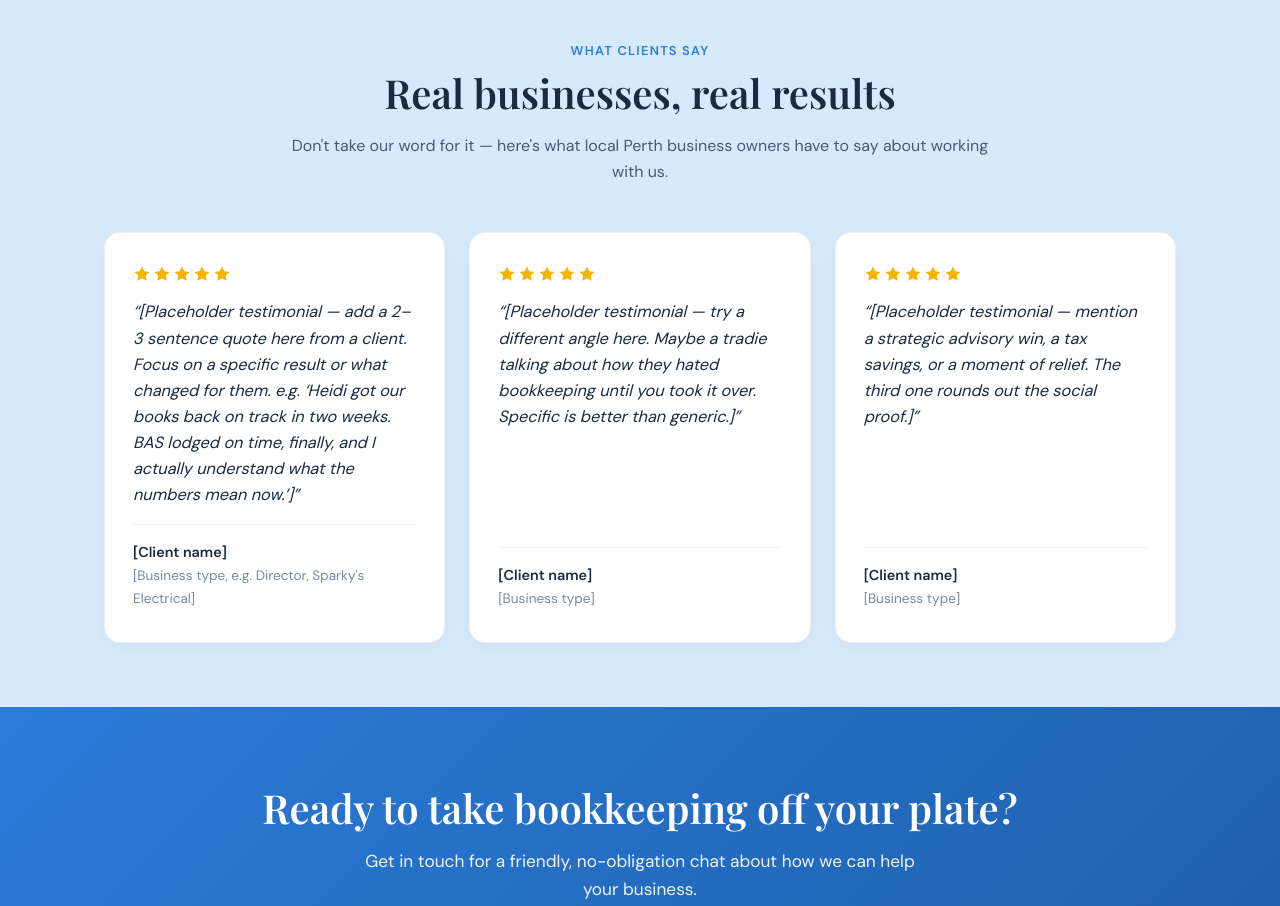
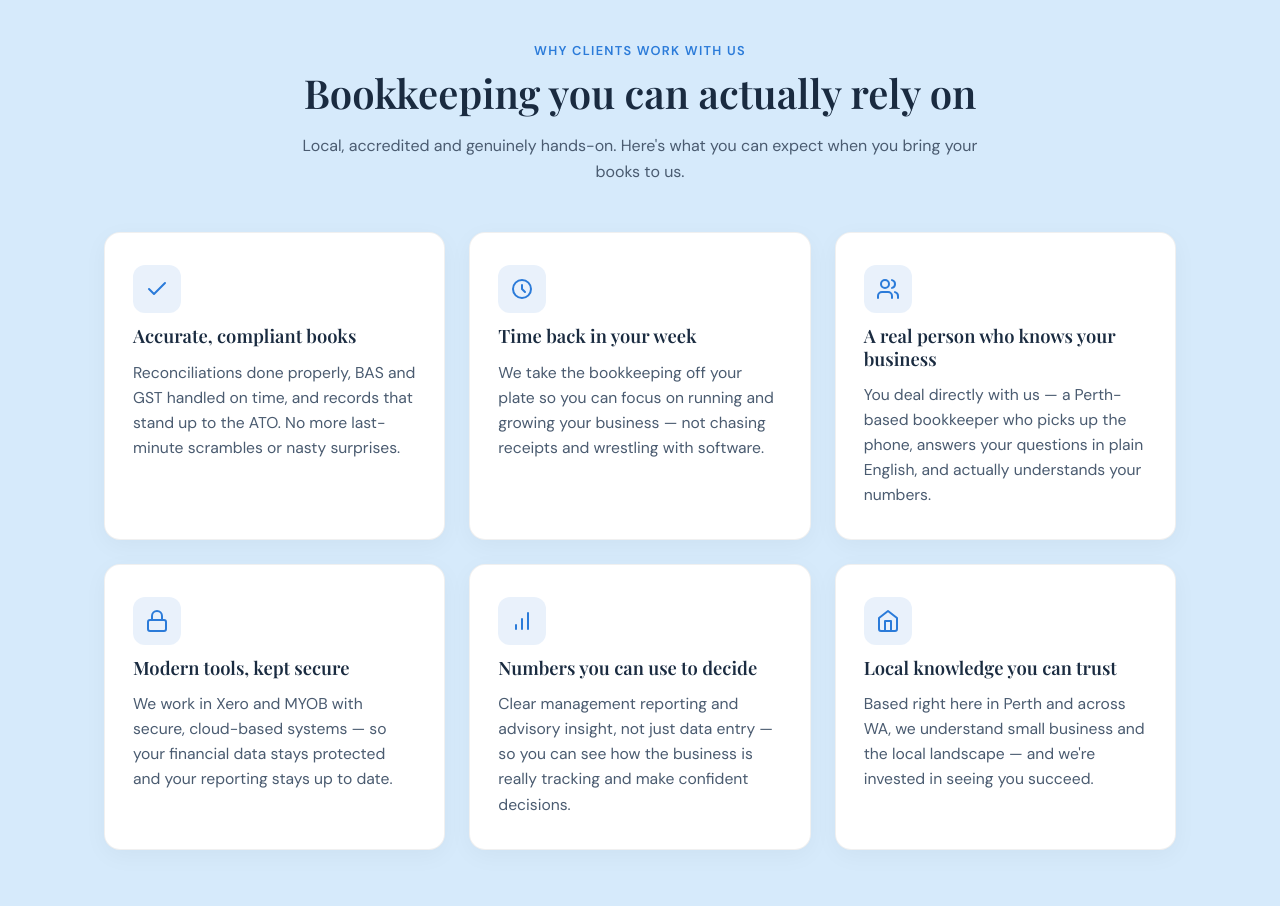
Before and after one commit to Bookkeepers-site/Bookie, an Eleventy site: page index.html in a window 1280 px wide. Shown: the part 2580-3486 px from the top of the page. Built offline with nearby package versions, Linux system fonts and the light colour scheme; Eleventy itself is replaced by a stand-in of ours; files that its build step writes are made by us from their sources; a web font is replaced by a local one.

Commit message:
Replace placeholder testimonials with 'Why clients work with us' section

```diff
--- a/index.html
+++ b/index.html
@@ -210,62 +210,56 @@
   </div>
 </section>
 
-<!-- ===== TESTIMONIALS ===== -->
-<section class="section section--alt testimonials-section">
+<!-- ===== WHY CLIENTS WORK WITH US ===== -->
+<section class="section section--alt testimonials-section" id="why-us">
   <div class="container">
     <div class="section-heading">
-      <span class="eyebrow">What clients say</span>
-      <h2>Real businesses, real results</h2>
-      <p>Don't take our word for it — here's what local Perth business owners have to say about working with us.</p>
+      <span class="eyebrow">Why clients work with us</span>
+      <h2>Bookkeeping you can actually rely on</h2>
+      <p>Local, accredited and genuinely hands-on. Here's what you can expect when you bring your books to us.</p>
     </div>
     <div class="testimonials-grid">
-      <figure class="testimonial-card">
-        <div class="testimonial-stars" aria-label="5 out of 5 stars">
-          <svg width="18" height="18" viewBox="0 0 24 24" fill="currentColor"><path d="M12 2l3.09 6.26L22 9.27l-5 4.87 1.18 6.88L12 17.77l-6.18 3.25L7 14.14 2 9.27l6.91-1.01L12 2z"/></svg>
-          <svg width="18" height="18" viewBox="0 0 24 24" fill="currentColor"><path d="M12 2l3.09 6.26L22 9.27l-5 4.87 1.18 6.88L12 17.77l-6.18 3.25L7 14.14 2 9.27l6.91-1.01L12 2z"/></svg>
-          <svg width="18" height="18" viewBox="0 0 24 24" fill="currentColor"><path d="M12 2l3.09 6.26L22 9.27l-5 4.87 1.18 6.88L12 17.77l-6.18 3.25L7 14.14 2 9.27l6.91-1.01L12 2z"/></svg>
-          <svg width="18" height="18" viewBox="0 0 24 24" fill="currentColor"><path d="M12 2l3.09 6.26L22 9.27l-5 4.87 1.18 6.88L12 17.77l-6.18 3.25L7 14.14 2 9.27l6.91-1.01L12 2z"/></svg>
-          <svg width="18" height="18" viewBox="0 0 24 24" fill="currentColor"><path d="M12 2l3.09 6.26L22 9.27l-5 4.87 1.18 6.88L12 17.77l-6.18 3.25L7 14.14 2 9.27l6.91-1.01L12 2z"/></svg>
+      <figure class="testimonial-card reason-card">
+        <div class="reason-icon" aria-hidden="true">
+          <svg width="24" height="24" viewBox="0 0 24 24" fill="none" stroke="currentColor" stroke-width="2" stroke-linecap="round" stroke-linejoin="round"><path d="M20 6 9 17l-5-5"/></svg>
         </div>
-        <blockquote>
-          “[Placeholder testimonial — add a 2–3 sentence quote here from a client. Focus on a specific result or what changed for them. e.g. ‘Heidi got our books back on track in two weeks. BAS lodged on time, finally, and I actually understand what the numbers mean now.’]”
-        </blockquote>
-        <figcaption>
-          <strong>[Client name]</strong><br>
-          <span class="testimonial-role">[Business type, e.g. Director, Sparky's Electrical]</span>
-        </figcaption>
+        <h3>Accurate, compliant books</h3>
+        <p>Reconciliations done properly, BAS and GST handled on time, and records that stand up to the ATO. No more last-minute scrambles or nasty surprises.</p>
       </figure>
-      <figure class="testimonial-card">
-        <div class="testimonial-stars" aria-label="5 out of 5 stars">
-          <svg width="18" height="18" viewBox="0 0 24 24" fill="currentColor"><path d="M12 2l3.09 6.26L22 9.27l-5 4.87 1.18 6.88L12 17.77l-6.18 3.25L7 14.14 2 9.27l6.91-1.01L12 2z"/></svg>
-          <svg width="18" height="18" viewBox="0 0 24 24" fill="currentColor"><path d="M12 2l3.09 6.26L22 9.27l-5 4.87 1.18 6.88L12 17.77l-6.18 3.25L7 14.14 2 9.27l6.91-1.01L12 2z"/></svg>
-          <svg width="18" height="18" viewBox="0 0 24 24" fill="currentColor"><path d="M12 2l3.09 6.26L22 9.27l-5 4.87 1.18 6.88L12 17.77l-6.18 3.25L7 14.14 2 9.27l6.91-1.01L12 2z"/></svg>
-          <svg width="18" height="18" viewBox="0 0 24 24" fill="currentColor"><path d="M12 2l3.09 6.26L22 9.27l-5 4.87 1.18 6.88L12 17.77l-6.18 3.25L7 14.14 2 9.27l6.91-1.01L12 2z"/></svg>
-          <svg width="18" height="18" viewBox="0 0 24 24" fill="currentColor"><path d="M12 2l3.09 6.26L22 9.27l-5 4.87 1.18 6.88L12 17.77l-6.18 3.25L7 14.14 2 9.27l6.91-1.01L12 2z"/></svg>
+      <figure class="testimonial-card reason-card">
+        <div class="reason-icon" aria-hidden="true">
+          <svg width="24" height="24" viewBox="0 0 24 24" fill="none" stroke="currentColor" stroke-width="2" stroke-linecap="round" stroke-linejoin="round"><path d="M12 8v4l3 3"/><circle cx="12" cy="12" r="9"/></svg>
         </div>
-        <blockquote>
-          “[Placeholder testimonial — try a different angle here. Maybe a tradie talking about how they hated bookkeeping until you took it over. Specific is better than generic.]”
-        </blockquote>
-        <figcaption>
-          <strong>[Client name]</strong><br>
-          <span class="testimonial-role">[Business type]</span>
-        </figcaption>
+        <h3>Time back in your week</h3>
+        <p>We take the bookkeeping off your plate so you can focus on running and growing your business — not chasing receipts and wrestling with software.</p>
       </figure>
-      <figure class="testimonial-card">
-        <div class="testimonial-stars" aria-label="5 out of 5 stars">
-          <svg width="18" height="18" viewBox="0 0 24 24" fill="currentColor"><path d="M12 2l3.09 6.26L22 9.27l-5 4.87 1.18 6.88L12 17.77l-6.18 3.25L7 14.14 2 9.27l6.91-1.01L12 2z"/></svg>
-          <svg width="18" height="18" viewBox="0 0 24 24" fill="currentColor"><path d="M12 2l3.09 6.26L22 9.27l-5 4.87 1.18 6.88L12 17.77l-6.18 3.25L7 14.14 2 9.27l6.91-1.01L12 2z"/></svg>
-          <svg width="18" height="18" viewBox="0 0 24 24" fill="currentColor"><path d="M12 2l3.09 6.26L22 9.27l-5 4.87 1.18 6.88L12 17.77l-6.18 3.25L7 14.14 2 9.27l6.91-1.01L12 2z"/></svg>
-          <svg width="18" height="18" viewBox="0 0 24 24" fill="currentColor"><path d="M12 2l3.09 6.26L22 9.27l-5 4.87 1.18 6.88L12 17.77l-6.18 3.25L7 14.14 2 9.27l6.91-1.01L12 2z"/></svg>
-          <svg width="18" height="18" viewBox="0 0 24 24" fill="currentColor"><path d="M12 2l3.09 6.26L22 9.27l-5 4.87 1.18 6.88L12 17.77l-6.18 3.25L7 14.14 2 9.27l6.91-1.01L12 2z"/></svg>
+      <figure class="testimonial-card reason-card">
+        <div class="reason-icon" aria-hidden="true">
+          <svg width="24" height="24" viewBox="0 0 24 24" fill="none" stroke="currentColor" stroke-width="2" stroke-linecap="round" stroke-linejoin="round"><path d="M16 21v-2a4 4 0 0 0-4-4H6a4 4 0 0 0-4 4v2"/><circle cx="9" cy="7" r="4"/><path d="M22 21v-2a4 4 0 0 0-3-3.87"/><path d="M16 3.13a4 4 0 0 1 0 7.75"/></svg>
         </div>
-        <blockquote>
-          “[Placeholder testimonial — mention a strategic advisory win, a tax savings, or a moment of relief. The third one rounds out the social proof.]”
-        </blockquote>
-        <figcaption>
-          <strong>[Client name]</strong><br>
-          <span class="testimonial-role">[Business type]</span>
-        </figcaption>
+        <h3>A real person who knows your business</h3>
+        <p>You deal directly with us — a Perth-based bookkeeper who picks up the phone, answers your questions in plain English, and actually understands your numbers.</p>
+      </figure>
+      <figure class="testimonial-card reason-card">
+        <div class="reason-icon" aria-hidden="true">
+          <svg width="24" height="24" viewBox="0 0 24 24" fill="none" stroke="currentColor" stroke-width="2" stroke-linecap="round" stroke-linejoin="round"><rect x="3" y="11" width="18" height="11" rx="2"/><path d="M7 11V7a5 5 0 0 1 10 0v4"/></svg>
+        </div>
+        <h3>Modern tools, kept secure</h3>
+        <p>We work in Xero and MYOB with secure, cloud-based systems — so your financial data stays protected and your reporting stays up to date.</p>
+      </figure>
+      <figure class="testimonial-card reason-card">
+        <div class="reason-icon" aria-hidden="true">
+          <svg width="24" height="24" viewBox="0 0 24 24" fill="none" stroke="currentColor" stroke-width="2" stroke-linecap="round" stroke-linejoin="round"><line x1="12" y1="20" x2="12" y2="10"/><line x1="18" y1="20" x2="18" y2="4"/><line x1="6" y1="20" x2="6" y2="16"/></svg>
+        </div>
+        <h3>Numbers you can use to decide</h3>
+        <p>Clear management reporting and advisory insight, not just data entry — so you can see how the business is really tracking and make confident decisions.</p>
+      </figure>
+      <figure class="testimonial-card reason-card">
+        <div class="reason-icon" aria-hidden="true">
+          <svg width="24" height="24" viewBox="0 0 24 24" fill="none" stroke="currentColor" stroke-width="2" stroke-linecap="round" stroke-linejoin="round"><path d="M3 9l9-7 9 7v11a2 2 0 0 1-2 2H5a2 2 0 0 1-2-2z"/><polyline points="9 22 9 12 15 12 15 22"/></svg>
+        </div>
+        <h3>Local knowledge you can trust</h3>
+        <p>Based right here in Perth and across WA, we understand small business and the local landscape — and we're invested in seeing you succeed.</p>
       </figure>
     </div>
   </div>
@@ -311,6 +305,30 @@
   font-weight: 600;
 }
 .testimonial-role { font-size: 0.85rem; color: var(--color-text-faint, #888); }
+
+/* Why clients work with us — reason cards */
+.reason-card { gap: 0.75rem; }
+.reason-icon {
+  display: inline-flex;
+  align-items: center;
+  justify-content: center;
+  width: 48px;
+  height: 48px;
+  border-radius: 12px;
+  background: rgba(43, 123, 217, 0.10);
+  color: var(--color-primary, #2B7BD9);
+}
+.reason-card h3 {
+  margin: 0;
+  font-size: 1.15rem;
+  color: var(--color-text, #222);
+}
+.reason-card p {
+  margin: 0;
+  font-size: 0.98rem;
+  line-height: 1.6;
+  color: var(--color-text-muted, #555);
+}
 
 /* Footer socials */
 .footer-socials {
```
